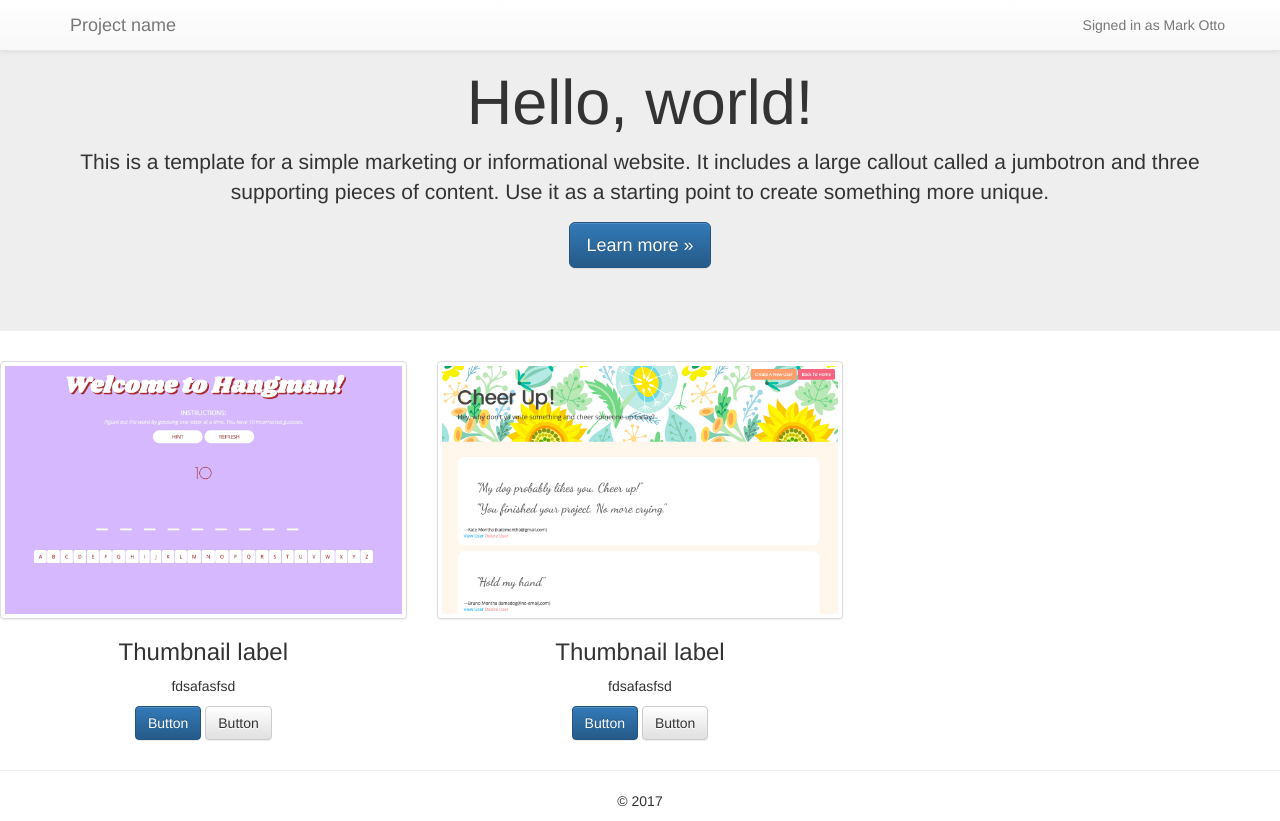
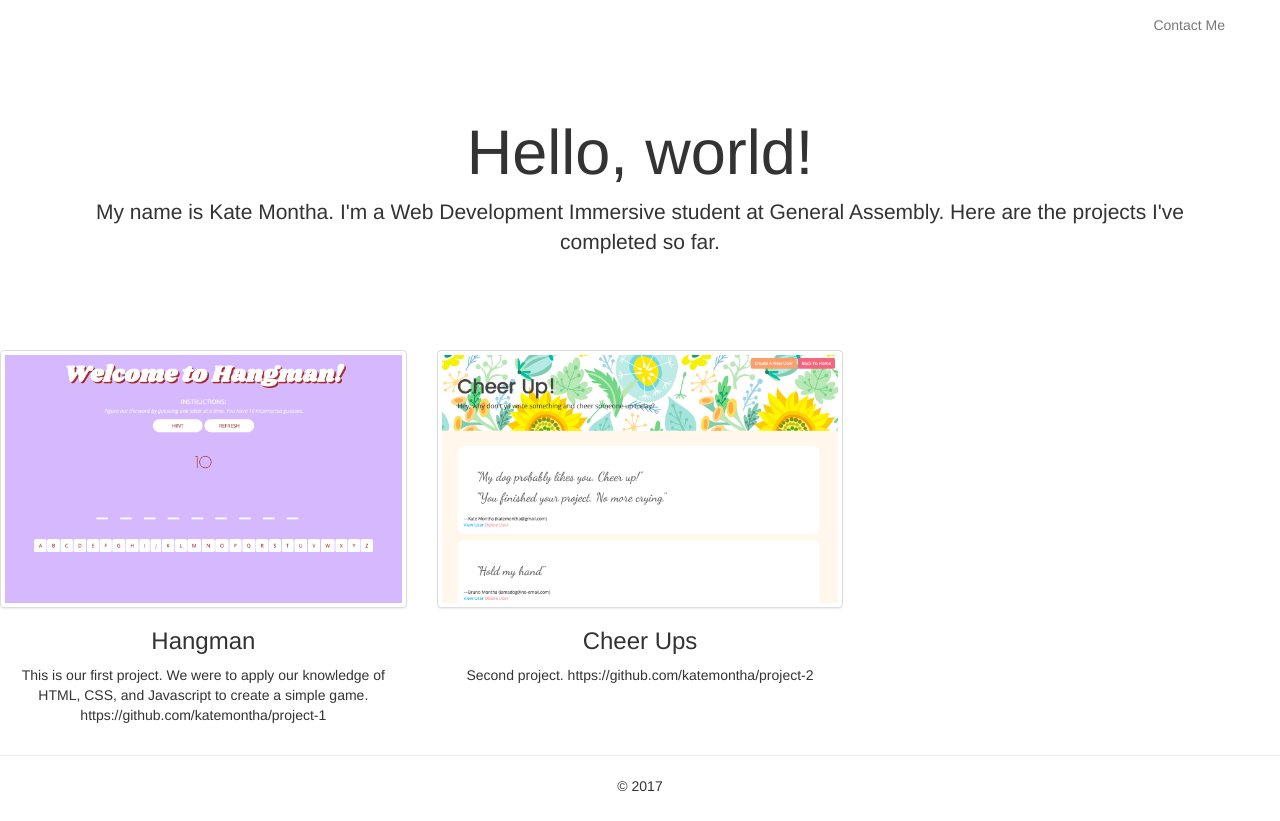
Before and after one commit to katemontha/portfolio, a plain HTML site: page index.html in a window 1280 px wide. Drawn offline with nearby package versions, Linux system fonts and the light colour scheme; a script that the page names is missing.

Commit message:
added personal text

```diff
--- a/index.html
+++ b/index.html
@@ -14,18 +14,9 @@
 
 <body>
   <!-- navbar -->
-  <nav class="navbar navbar-default navbar-fixed-top">
+  <nav>
     <div class="container">
-      <div class="navbar-header">
-        <button type="button" class="navbar-toggle collapsed" data-toggle="collapse" data-target="#navbar" aria-expanded="false" aria-controls="navbar">
-          <span class="sr-only">Toggle navigation</span>
-          <span class="icon-bar"></span>
-          <span class="icon-bar"></span>
-          <span class="icon-bar"></span>
-        </button>
-        <a class="navbar-brand" href="#">Project name</a>
-      </div>
-      <p class="navbar-text navbar-right">Signed in as <a href="#" class="navbar-link">Mark Otto</a></p>
+      <p class="navbar-text navbar-right"><a href="#" class="navbar-link">Contact Me</a></p>
     </div>
   </nav>
 
@@ -33,8 +24,7 @@
 <div class="jumbotron">
   <div class="container">
     <h1>Hello, world!</h1>
-    <p>This is a template for a simple marketing or informational website. It includes a large callout called a jumbotron and three supporting pieces of content. Use it as a starting point to create something more unique.</p>
-    <p><a class="btn btn-primary btn-lg" href="#" role="button">Learn more &raquo;</a></p>
+    <p>My name is Kate Montha. I'm a Web Development Immersive student at General Assembly. Here are the projects I've completed so far.</p>
   </div>
 </div>
 
@@ -45,9 +35,9 @@
       <a href="http://grave-digger-bat-53556.bitballoon.com/"><img src="images/hangman.png" alt="hangman screenshot"></a>
     </div>
     <div class="caption">
-        <h3>Thumbnail label</h3>
-        <p>fdsafasfsd</p>
-        <p><a href="#" class="btn btn-primary" role="button">Button</a> <a href="#" class="btn btn-default" role="button">Button</a></p>
+        <h3>Hangman</h3>
+        <p>This is our first project. We were to apply our knowledge of HTML, CSS, and Javascript to create a simple game. https://github.com/katemontha/project-1</p>
+
     </div>
   </div>
   <div class="col-sm-6 col-md-4">
@@ -55,9 +45,8 @@
       <a href="https://quiet-peak-92483.herokuapp.com/users"><img src="images/cheerups.png" alt="cheerups screenshot"></a>
     </div>
     <div class="caption">
-        <h3>Thumbnail label</h3>
-        <p>fdsafasfsd</p>
-        <p><a href="#" class="btn btn-primary" role="button">Button</a> <a href="#" class="btn btn-default" role="button">Button</a></p>
+        <h3>Cheer Ups</h3>
+        <p>Second project. https://github.com/katemontha/project-2</p>
     </div>
   </div>
 </div>
--- a/style.css
+++ b/style.css
@@ -1,3 +1,12 @@
+.navbar-link {
+  color: #777
+}
+
+.navbar-link:hover {
+  color: black;
+  text-decoration: none;
+}
+
 body {
   text-align: center;
 }
@@ -12,5 +21,5 @@ li {
 }
 
 .jumbotron {
-  background: white;
+  background-color: transparent !important;
 }
```
